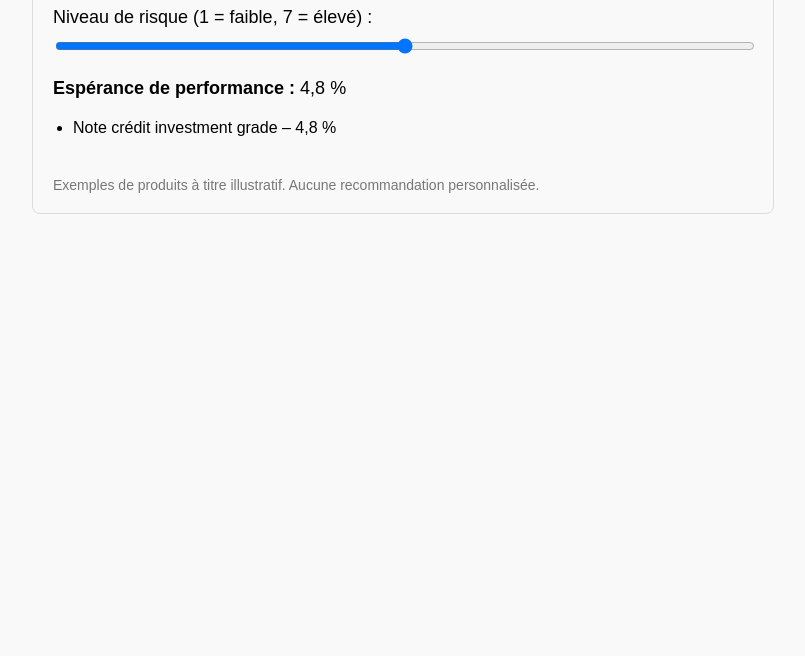
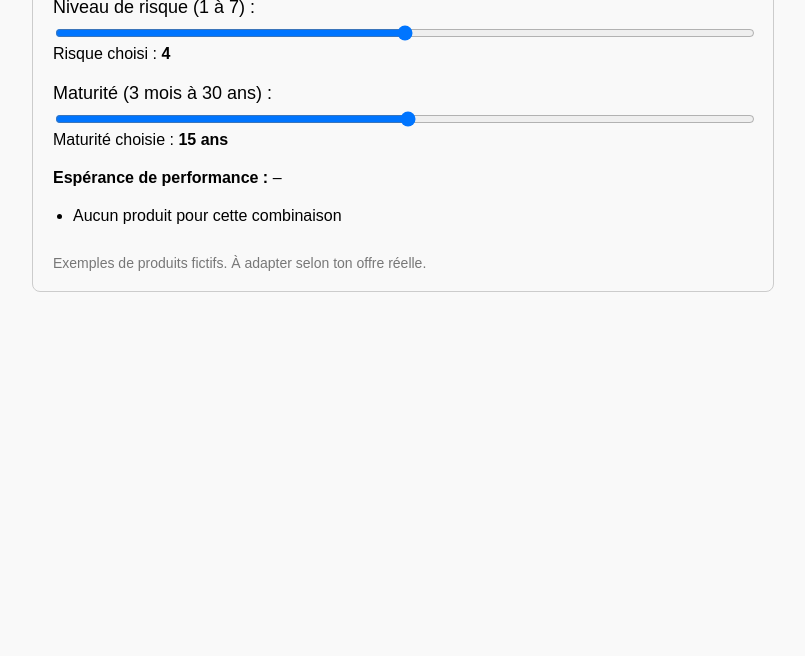
Before and after one commit to MajordomConnect/Simulateur-produit, a plain HTML site: page index.html in a window 1280 px wide. Shown: the part 144-800 px from the top of the page, without its empty margins (237-1042 px from the left). Drawn offline with Linux system fonts and the light colour scheme.

Commit message:
Update index.html

```diff
--- a/index.html
+++ b/index.html
@@ -2,29 +2,35 @@
 <html lang="fr">
 <head>
   <meta charset="UTF-8">
-  <title>Simulateur de Performance - Profil de Risque</title>
+  <title>Simulateur de Performance - Risque & Maturité</title>
   <style>
     body {
       font-family: Arial, sans-serif;
       max-width: 700px;
-      margin: 50px auto;
+      margin: 40px auto;
       padding: 20px;
-      border: 1px solid #ddd;
+      background-color: #f9f9f9;
       border-radius: 8px;
-      background-color: #f9f9f9;
+      border: 1px solid #ccc;
     }
     h1 {
       text-align: center;
       color: #333;
     }
-    label, #performance {
+    .bloc {
+      margin: 20px 0;
+    }
+    label {
       font-size: 18px;
-      margin-top: 20px;
       display: block;
+      margin-bottom: 5px;
     }
     input[type=range] {
       width: 100%;
-      margin-top: 10px;
+    }
+    .valeur {
+      font-weight: bold;
+      font-size: 16px;
     }
     ul {
       margin-top: 20px;
@@ -34,36 +40,74 @@
       margin-bottom: 8px;
     }
     .note {
+      margin-top: 30px;
       font-size: 14px;
       color: #777;
-      margin-top: 40px;
     }
   </style>
 </head>
 <body>
   <h1>Simulateur d’Espérance de Performance</h1>
-  <label for="risque">Niveau de risque (1 = faible, 7 = élevé) :</label>
-  <input type="range" id="risque" min="1" max="7" step="1" oninput="update()">
+
+  <div class="bloc">
+    <label for="risque">Niveau de risque (1 à 7) :</label>
+    <input type="range" id="risque" min="1" max="7" step="1" oninput="update()">
+    <div>Risque choisi : <span id="valeurRisque" class="valeur"></span></div>
+  </div>
+
+  <div class="bloc">
+    <label for="maturite">Maturité (3 mois à 30 ans) :</label>
+    <input type="range" id="maturite" min="3" max="360" step="3" oninput="update()">
+    <div>Maturité choisie : <span id="valeurMaturite" class="valeur"></span></div>
+  </div>
+
   <div id="performance"><strong>Espérance de performance :</strong> –</div>
   <ul id="produits"></ul>
-  <div class="note">Exemples de produits à titre illustratif. Aucune recommandation personnalisée.</div>
+
+  <div class="note">Exemples de produits fictifs. À adapter selon ton offre réelle.</div>
 
   <script>
+    function moisVersTexte(mois) {
+      if (mois < 12) return `${mois} mois`;
+      const ans = Math.floor(mois / 12);
+      return `${ans} an${ans > 1 ? 's' : ''}`;
+    }
+
     const donnees = {
-      1: { performance: "1,2 %", produits: ["Compte à terme 1 an – 1,2 %"] },
-      2: { performance: "2,0 %", produits: ["Note taux fixe – 2,0 %"] },
-      3: { performance: "3,5 %", produits: ["Structuré taux capé – 3,5 %"] },
-      4: { performance: "4,8 %", produits: ["Note crédit investment grade – 4,8 %"] },
-      5: { performance: "6,0 %", produits: ["Structuré crédit mixte – 6,0 %"] },
-      6: { performance: "7,2 %", produits: ["Autocallable actions Europe – 7,2 %"] },
-      7: { performance: "9,0 %", produits: ["Produit structuré levier actions US – 9,0 %"] }
+      "1-3": { perf: "1.0%", produits: ["Compte à terme 3 mois – 1.0 %"] },
+      "1-12": { perf: "1.5%", produits: ["Compte à terme 1 an – 1.5 %"] },
+      "3-36": { perf: "2.8%", produits: ["Note taux capé 3 ans – 2.8 %"] },
+      "4-60": { perf: "3.5%", produits: ["Note crédit IG 5 ans – 3.5 %"] },
+      "5-120": { perf: "5.0%", produits: ["Structuré hybride 10 ans – 5.0 %"] },
+      "6-240": { perf: "6.5%", produits: ["Autocallable 20 ans – 6.5 %"] },
+      "7-360": { perf: "8.0%", produits: ["Autocallable levier 30 ans – 8.0 %"] }
     };
 
     function update() {
-      const r = document.getElementById('risque').value;
-      const data = donnees[r] || { performance: "–", produits: ["Aucun produit défini"] };
-      document.getElementById('performance').innerHTML = `<strong>Espérance de performance :</strong> ${data.performance}`;
-      document.getElementById('produits').innerHTML = data.produits.map(p => `<li>${p}</li>`).join('');
+      const r = +document.getElementById("risque").value;
+      const m = +document.getElementById("maturite").value;
+
+      document.getElementById("valeurRisque").innerText = r;
+      document.getElementById("valeurMaturite").innerText = moisVersTexte(m);
+
+      let match = null;
+
+      // Recherche d’une correspondance simple dans les clés
+      for (const cle in donnees) {
+        const [risque, maturiteMax] = cle.split("-").map(Number);
+        if (r === risque && m <= maturiteMax) {
+          match = donnees[cle];
+          break;
+        }
+      }
+
+      if (match) {
+        document.getElementById("performance").innerHTML = `<strong>Espérance de performance :</strong> ${match.perf}`;
+        document.getElementById("produits").innerHTML = match.produits.map(p => `<li>${p}</li>`).join("");
+      } else {
+        document.getElementById("performance").innerHTML = `<strong>Espérance de performance :</strong> –`;
+        document.getElementById("produits").innerHTML = "<li>Aucun produit pour cette combinaison</li>";
+      }
     }
 
     update();
```
